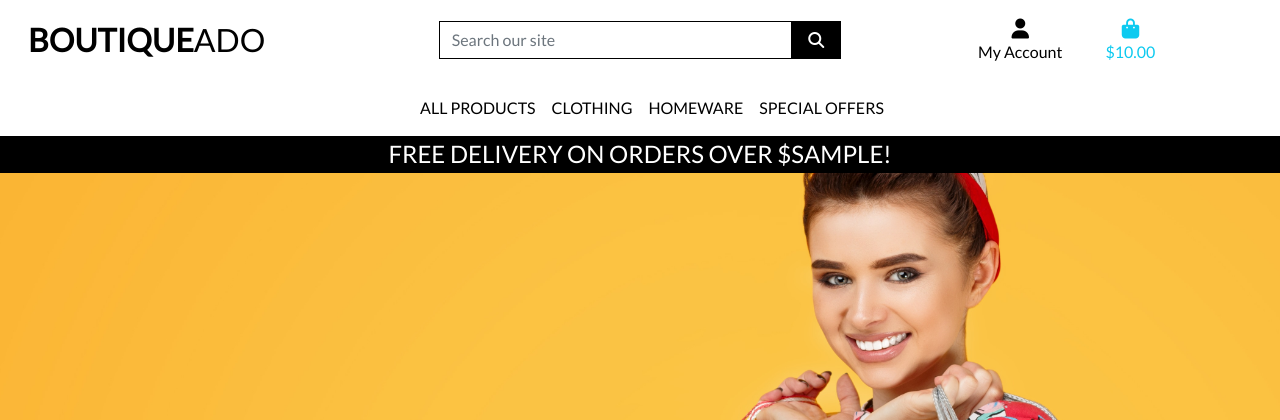
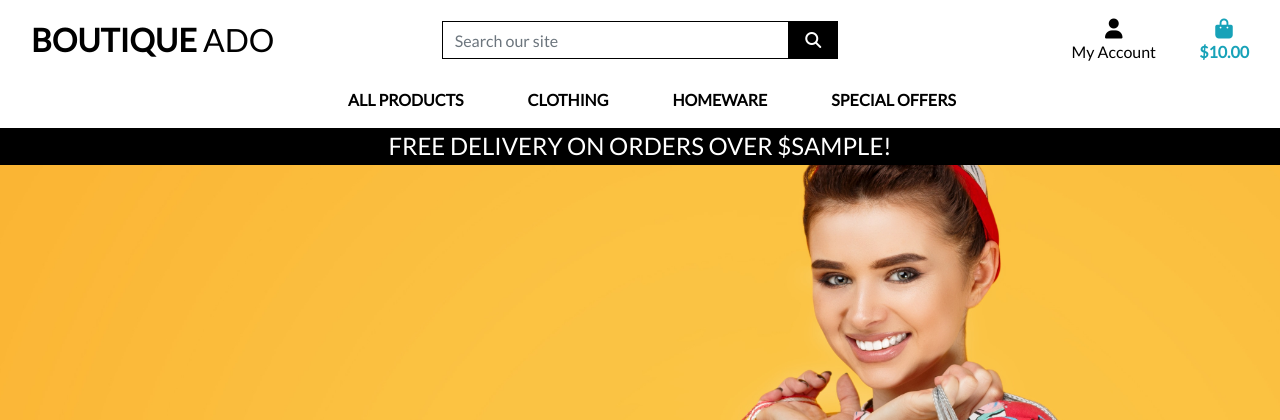
Before and after one commit to adams-ears/boutique_ado_v1, a Django app: template templates/base.html in a window 1280 px wide. Shown: the top 420 px of the page. Run offline with Django 3.2, Linux system fonts and the light colour scheme; the template is opened without the code that fills it: most values are stand-ins (such as "Sample title", 1, 10 or a date in 2020); some libraries are stand-ins or nearby versions.

Commit message:
Added mobile header and main navbar

```diff
--- a/templates/base.html
+++ b/templates/base.html
@@ -2,51 +2,50 @@
 
 <!doctype html>
 <html lang="en">
+  <head>
 
-<head>
     {% block meta %}
         <meta http-equiv="X-UA-Compatible" content="ie=edge">
         <meta charset="utf-8">
-    <meta name="viewport" content="width=device-width, initial-scale=1">
+        <meta name="viewport" content="width=device-width, initial-scale=1, shrink-to-fit=no">
     {% endblock %}
 
     {% block extra_meta %}
     {% endblock %}
 
     {% block corecss %}
-    <link href="https://cdn.jsdelivr.net/npm/bootstrap@5.0.0-beta1/dist/css/bootstrap.min.css" rel="stylesheet" integrity="sha384-giJF6kkoqNQ00vy+HMDP7azOuL0xtbfIcaT9wjKHr8RbDVddVHyTfAAsrekwKmP1" crossorigin="anonymous">
-    <link href="https://fonts.googleapis.com/css2?family=Lato&display=swap" rel="stylesheet">
+        <link rel="stylesheet" href="https://stackpath.bootstrapcdn.com/bootstrap/4.4.1/css/bootstrap.min.css" integrity="sha384-Vkoo8x4CGsO3+Hhxv8T/Q5PaXtkKtu6ug5TOeNV6gBiFeWPGFN9MuhOf23Q9Ifjh" crossorigin="anonymous">
+        <link rel="stylesheet" href="https://fonts.googleapis.com/css?family=Lato&display=swap">
         <link rel="stylesheet" href="{% static 'css/base.css' %}">
     {% endblock %}
 
-    {% block extra_css%}
+    {% block extra_css %}
     {% endblock %}
 
     {% block corejs %}
-    <script src="https://kit.fontawesome.com/41164d4a15.js" crossorigin="anonymous"></script>
-    <script src="https://cdn.jsdelivr.net/npm/bootstrap@5.0.0-beta1/dist/js/bootstrap.bundle.min.js"  integrity="sha384-ygbV9kiqUc6oa4msXn9868pTtWMgiQaeYH7/t7LECLbyPA2x65Kgf80OJFdroafW" crossorigin="anonymous"></script>
-    <script src="https://cdn.jsdelivr.net/npm/@popperjs/core@2.5.4/dist/umd/popper.min.js" integrity="sha384-q2kxQ16AaE6UbzuKqyBE9/u/KzioAlnx2maXQHiDX9d4/zp8Ok3f+M7DPm+Ib6IU" crossorigin="anonymous"></script>
-    <script src="https://cdn.jsdelivr.net/npm/bootstrap@5.0.0-beta1/dist/js/bootstrap.min.js" integrity="sha384-pQQkAEnwaBkjpqZ8RU1fF1AKtTcHJwFl3pblpTlHXybJjHpMYo79HY3hIi4NKxyj" crossorigin="anonymous"></script>
+        <script src="https://kit.fontawesome.com/e9c73d7092.js" crossorigin="anonymous"></script>
+        <script src="https://code.jquery.com/jquery-3.4.1.slim.min.js" integrity="sha384-J6qa4849blE2+poT4WnyKhv5vZF5SrPo0iEjwBvKU7imGFAV0wwj1yYfoRSJoZ+n" crossorigin="anonymous"></script>
+        <script src="https://cdn.jsdelivr.net/npm/popper.js@1.16.0/dist/umd/popper.min.js" integrity="sha384-Q6E9RHvbIyZFJoft+2mJbHaEWldlvI9IOYy5n3zV9zzTtmI3UksdQRVvoxMfooAo" crossorigin="anonymous"></script>
+        <script src="https://stackpath.bootstrapcdn.com/bootstrap/4.4.1/js/bootstrap.min.js" integrity="sha384-wfSDF2E50Y2D1uUdj0O3uMBJnjuUD4Ih7YwaYd1iqfktj0Uod8GCExl3Og8ifwB6" crossorigin="anonymous"></script>
     {% endblock %}
 
-    {% block extra_js%}
+    {% block extra_js %}
     {% endblock %}
 
-    <title>Boutique Ado {% block extra_title%}{% endblock %}</title>
+    <title>Boutique Ado {% block extra_title %}{% endblock %}</title>
   </head>
   <body>
     <header class="container-fluid fixed-top">
-        <div id= "topnav" class="row bg-white py-lg-2 d-none d-lg-flex">
+        <div id="topnav" class="row bg-white pt-lg-2 d-none d-lg-flex">
             <div class="col-12 col-lg-4 my-auto py-1 py-lg-0 text-center text-lg-left">
-                <a href="{% url 'home'%}" class="nav-link main-logo-link">
-                    <h2 class="logo-font text-black my-0"><strong>Boutique</strong>Ado</h2>
+                <a href="{% url 'home' %}" class="nav-link main-logo-link">
+                    <h2 class="logo-font text-black my-0"><strong>Boutique</strong> Ado</h2>
                 </a>
             </div>
             <div class="col-12 col-lg-4 my-auto py-1 py-lg-0">
                 <form method="GET" action="">
                     <div class="input-group w-100">
-                        <input class="form-control border border-black rounded-0" type="text" name="q"
-                            placeholder="Search our site">
+                        <input class="form-control border border-black rounded-0" type="text" name="q" placeholder="Search our site">
                         <div class="input-group-append">
                             <button class="form-control btn btn-black border border-black rounded-0" type="submit">
                                 <span class="icon">
@@ -60,8 +59,7 @@
             <div class="col-12 col-lg-4 my-auto py-1 py-lg-0">
                 <ul class="list-inline list-unstyled text-center text-lg-right my-0">
                     <li class="list-inline-item dropdown">
-                        <a class="text-black nav-link" href="#" id="user-options" data-toggle="dropdown"
-                            aria-haspopup="true" aria-expanded="false">
+                        <a class="text-black nav-link" href="#" id="user-options" data-toggle="dropdown" aria-haspopup="true" aria-expanded="false">
                             <div class="text-center">
                                 <div><i class="fas fa-user fa-lg"></i></div>
                                 <p class="my-0">My Account</p>
@@ -81,8 +79,7 @@
                         </div>
                     </li>
                     <li class="list-inline-item">
-                        <a class="{% if grand_total %}text-info font-weight-bold{% else %}text-black{% endif %} nav-link"
-                            href="">
+                        <a class="{% if grand_total %}text-info font-weight-bold{% else %}text-black{% endif %} nav-link" href="">
                             <div class="text-center">
                                 <div><i class="fas fa-shopping-bag fa-lg"></i></div>
                                 <p class="my-0">
@@ -129,5 +126,4 @@
 
 
   </body>
-
 </html>
```
Lines whose indentation alone changed are shown as unchanged.
